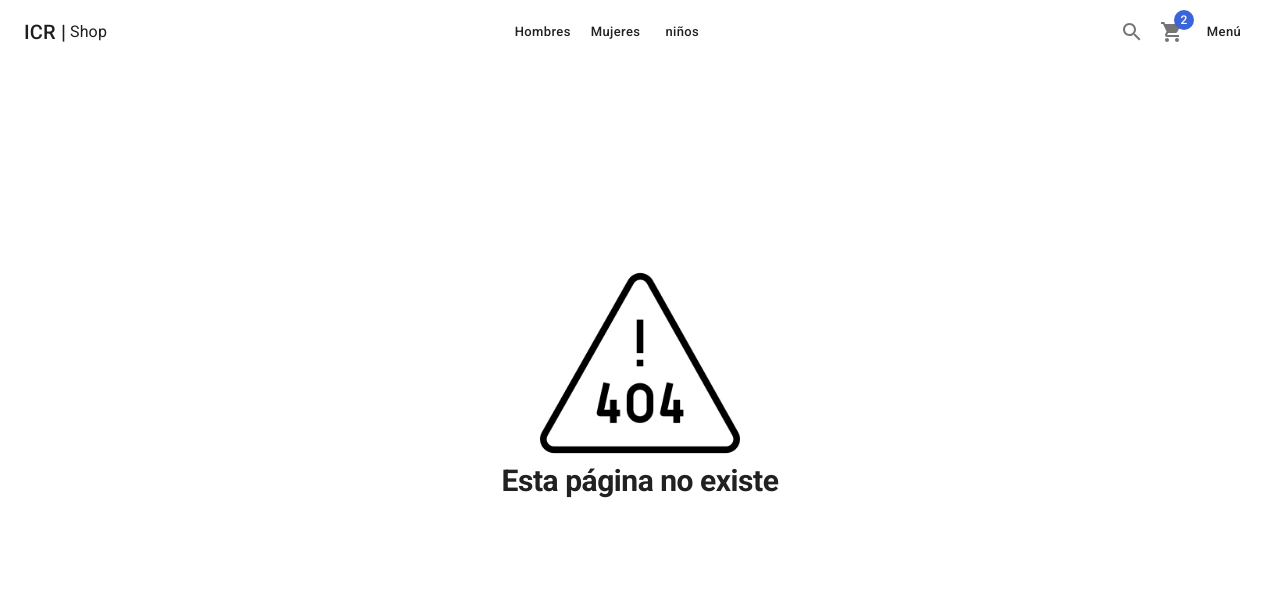
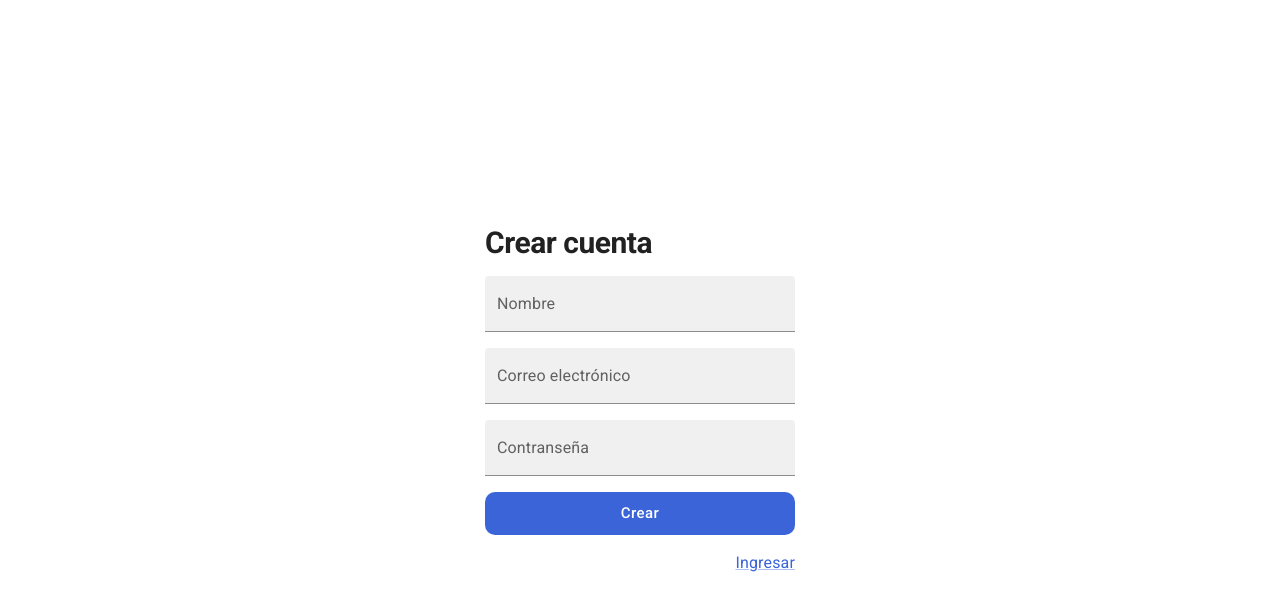
Before and after one commit to AntonyChR/nextjs-teslo-shop, a Next.js app: page /auth/register in a window 1280 px wide. Before the commit this address had no page. Shown: the top 610 px of the page. Built offline with nearby package versions, Linux system fonts and the light colour scheme.

Commit message:
ADD: Autentication pages

```diff
--- /dev/null
+++ b/components/layouts/AuthLayout.tsx
@@ -0,0 +1,18 @@
+import { Box } from '@mui/material';
+import Head from 'next/head';
+import { FC } from 'react';
+
+interface Props {
+    title: string;
+}
+
+export const AuthLayout: FC<Props> = ({ title, children }) => {
+    return (
+        <>
+            <Head>
+                <title>{title}</title>
+            </Head>
+            <main style={{height:'100vh',display:'flex', justifyContent:'center', alignItems:'center'}}>{children}</main>
+        </>
+    );
+};
--- a/package.json
+++ b/package.json
@@ -13,6 +13,7 @@
     "@emotion/styled": "^11.8.1",
     "@mui/icons-material": "^5.5.1",
     "@mui/material": "^5.5.3",
+    "@mui/x-data-grid": "^5.7.0",
     "next": "12.1.2",
     "react": "17.0.2",
     "react-dom": "17.0.2",
--- /dev/null
+++ b/pages/auth/register.tsx
@@ -0,0 +1,43 @@
+import NextLink from 'next/link';
+import { Box, Button, Grid, Link, TextField, Typography } from '@mui/material';
+import { AuthLayout } from '../../components/layouts/AuthLayout';
+
+const RegisterPage = () => {
+    return (
+        <AuthLayout title="Crear cuenta">
+            <Box sx={{ width: 350, padding: '10px 20px' }}>
+                <Grid container spacing={2}>
+                    <Grid item>
+                        <Typography variant="h1" component="h1">
+                            {' '}
+                            Crear cuenta
+                        </Typography>
+                    </Grid>
+                    <Grid item xs={12}>
+                        <TextField label="Nombre" variant="filled" fullWidth />
+                    </Grid>
+                    <Grid item xs={12}>
+                        <TextField label="Correo electrónico" variant="filled" fullWidth />
+                    </Grid>
+                    <Grid item xs={12}>
+                        <TextField label="Contranseña" type="password" variant="filled" fullWidth />
+                    </Grid>
+                    <Grid item xs={12}>
+                        <Button color="secondary" className="circular-btn" size="large" fullWidth>
+                            Crear
+                        </Button>
+                    </Grid>
+                    <Grid item xs={12} display="flex" justifyContent="end">
+                        <NextLink href="/auth/login" passHref>
+                            <Link color="secondary" underline="always">
+                                Ingresar
+                            </Link>
+                        </NextLink>
+                    </Grid>
+                </Grid>
+            </Box>
+        </AuthLayout>
+    );
+};
+
+export default RegisterPage;
```
Also changed, not shown: pages/auth/login.tsx (added, +40 -0 lines), 1 other file (tests, documents, lock files or other folders).
